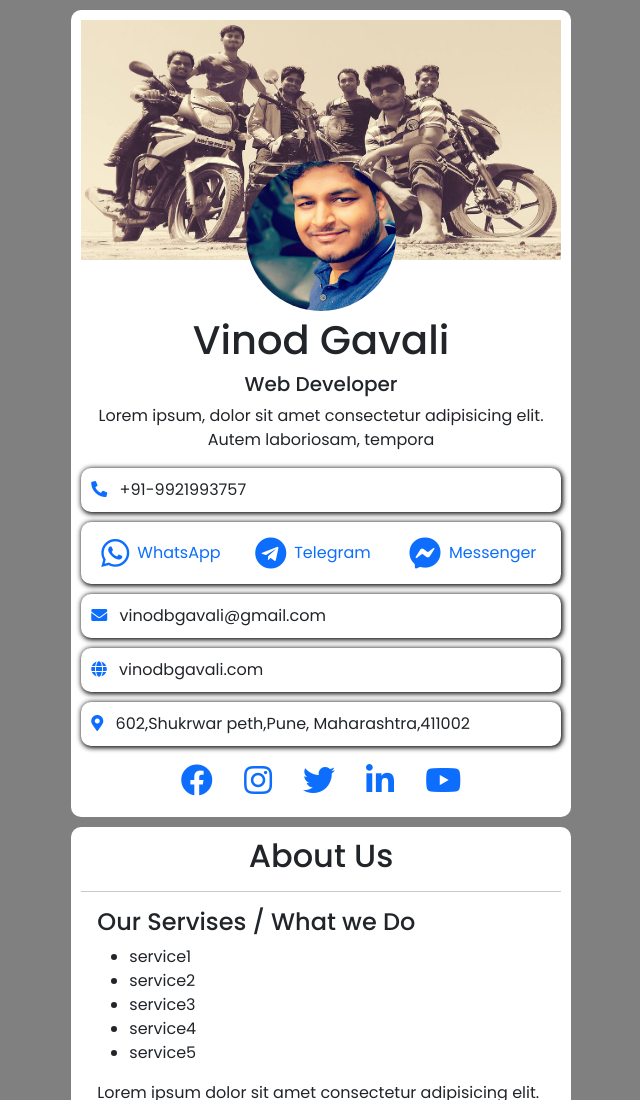
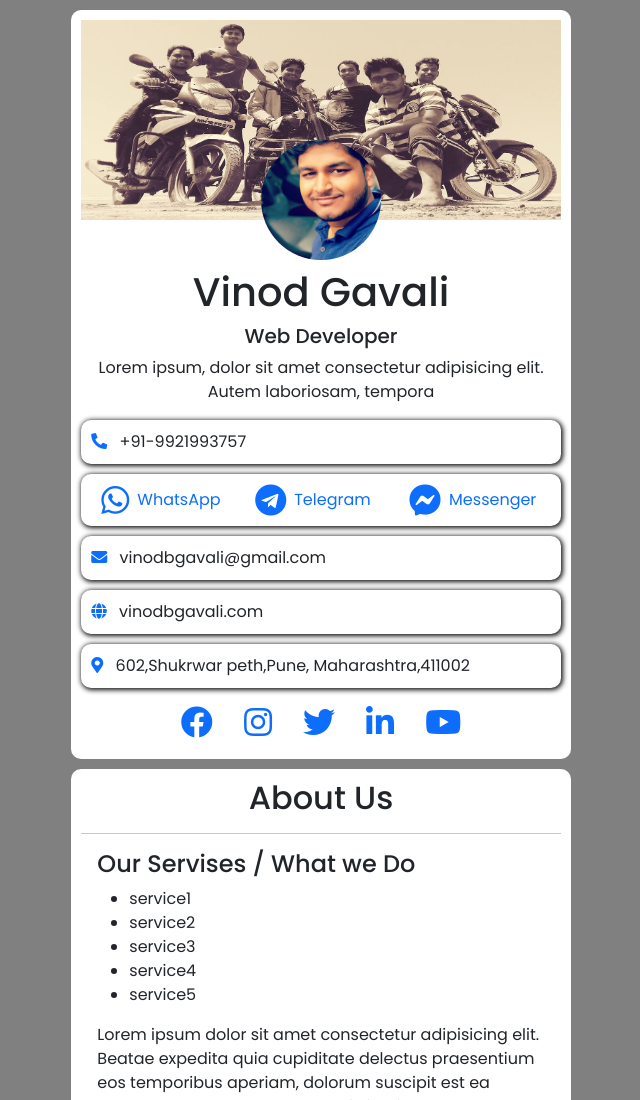
Before and after one commit to vinodbgavali/digital-virtual-card, a plain HTML site: page index.html in a window 1280 px wide. Shown: the top 1100 px of the page, without its empty margins (319-959 px from the left). Drawn offline with nearby package versions, Linux system fonts and the light colour scheme.

Commit message:
020221-1550 commit

```diff
--- a/index.html
+++ b/index.html
@@ -24,7 +24,7 @@
 
                     <div class="section_container">
                         <div class="row">
-                            <div class="profile_section mb-2">
+                            <div class="profile_section">
                                 <img src="./Images/banner1.jpg" alt=" Banner Image" class="banner_image">
                                 <img src="./Images/profile1.jpg" alt="Profile Pic"
                                     class="mx-auto d-block profile_image">
--- a/style1.css
+++ b/style1.css
@@ -25,15 +25,15 @@ body{
 
 .banner_image{
     width: 100%;
-    height: 30vh;
+    height: 25vh;
     background-position: center;
   background-repeat: no-repeat;
   background-size: cover;
 }
 
 .profile_image{
-    width: 150px;
-    height: 150px;
+    width: 120px;
+    height: 120px;
     border-radius: 50%;
     text-align: center;
     position: absolute;
@@ -67,7 +67,7 @@ body{
 
 
 .message_button a{
-    padding: 5px 10px;
+    padding: 0 10px;
     border-radius: 10px;
    text-decoration: none;
 
```
